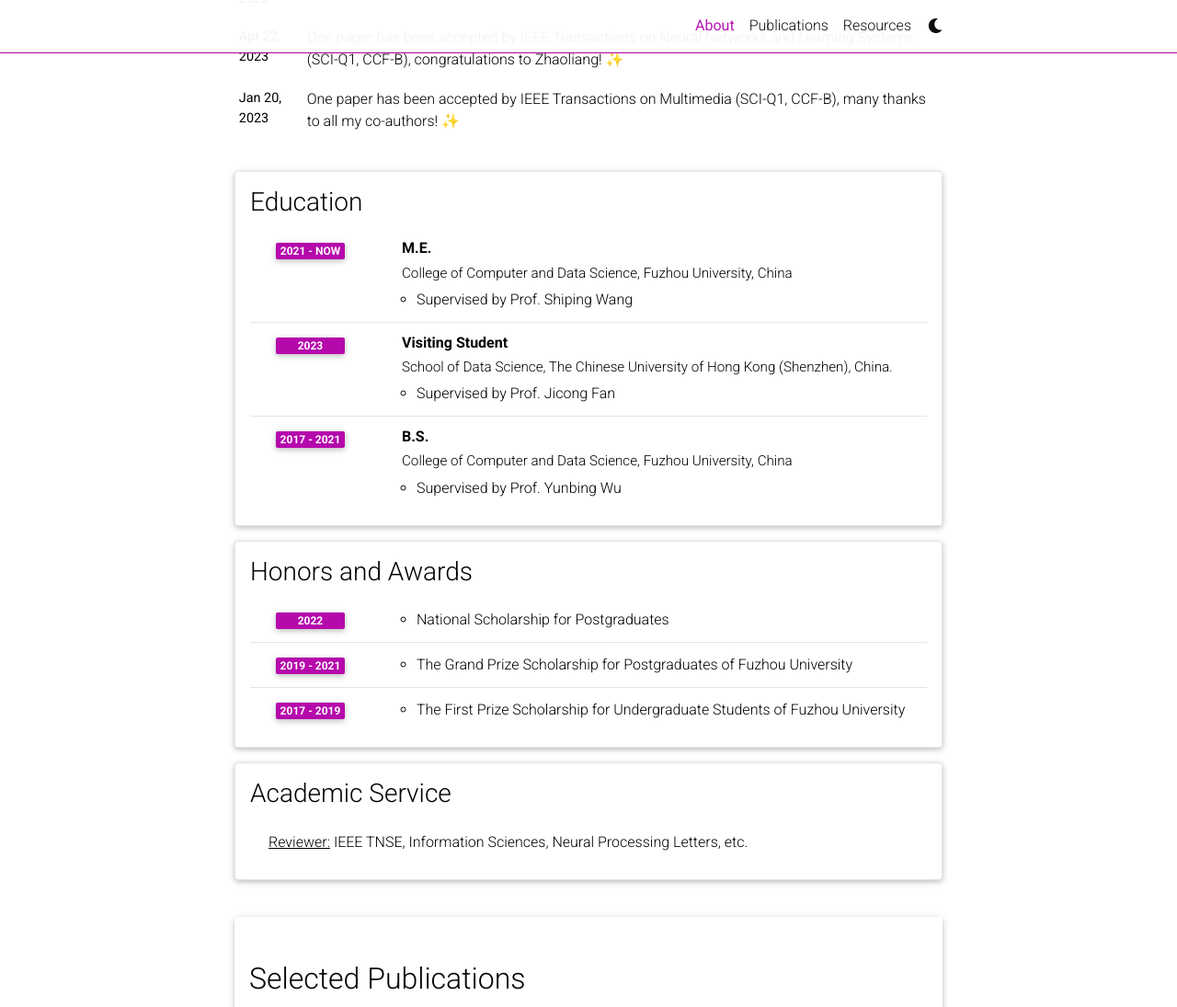
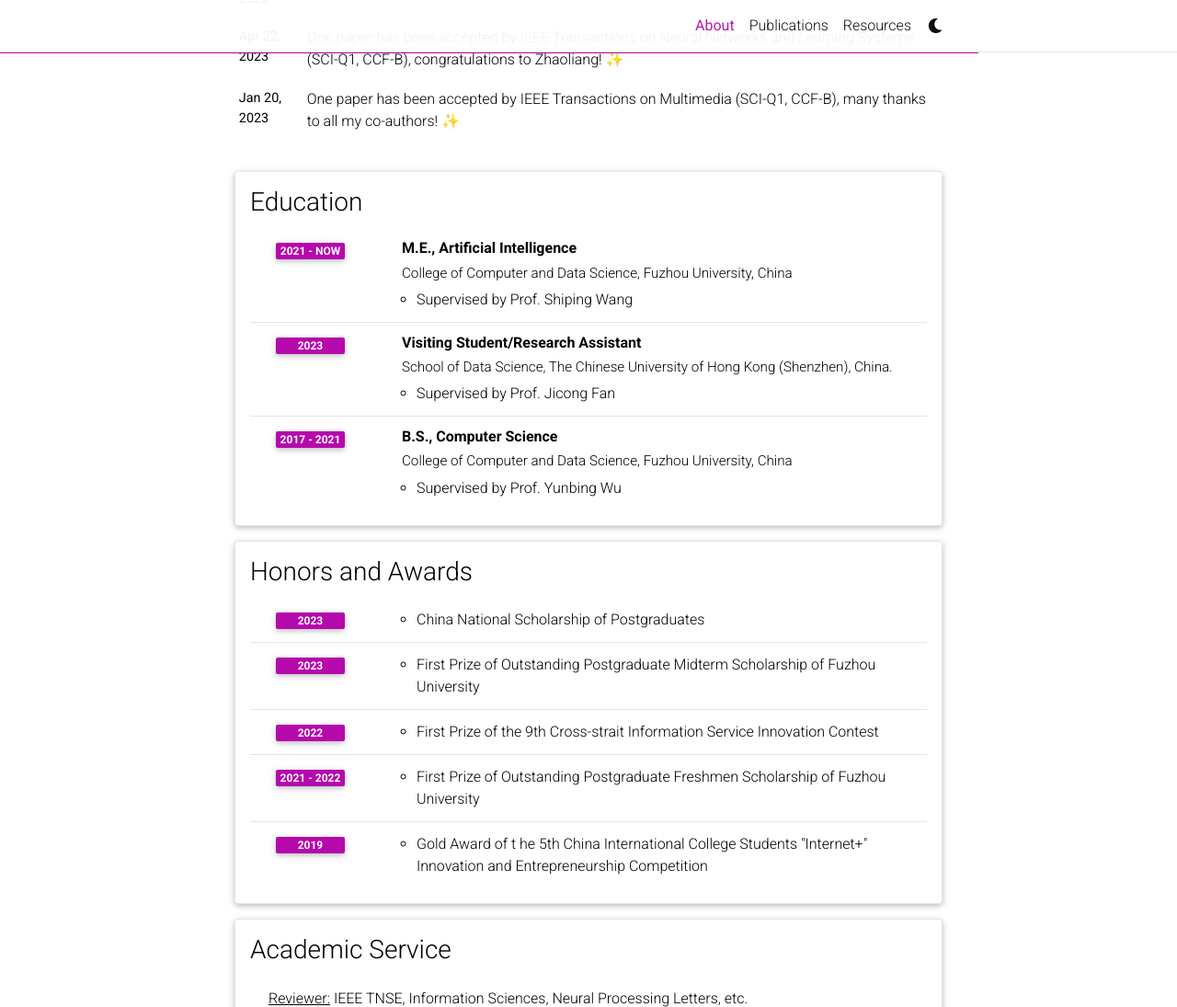
Before and after one commit to huangsuj/huangsuj.github.io, a Jekyll site: the page built from _pages/about.md, in a window 1280 px wide and 1400 px high, scrolled down 836 px, cut to the strip 0-1095 px from the top of the window. Shown: the whole strip at 92% size. Built offline with Jekyll 4.4.1, drawn with Linux system fonts in a browser that asks for light colours; full-size pictures stand in for the smaller copies a plugin makes; emoji names are drawn with the system emoji font; comment, search, counter and statistics services are not loaded; a style sheet for code colours, icons or effects is not loaded.

Commit message:
Update cvAbout.yml

```diff
--- a/_data/cvAbout.yml
+++ b/_data/cvAbout.yml
@@ -1,17 +1,17 @@
 - title: Education
   type: time_table
   contents:
-    - title: M.E.
+    - title: M.E., Artificial Intelligence
       institution: College of Computer and Data Science, Fuzhou University, China
       year: 2021 - now
       description:
         - Supervised by Prof. Shiping Wang
-    - title: Visiting Student
+    - title: Visiting Student/Research Assistant
       institution: School of Data Science, The Chinese University of Hong Kong (Shenzhen), China.
       year: 2023
       description:
         - Supervised by Prof. Jicong Fan
-    - title: B.S.
+    - title: B.S., Computer Science
       institution: College of Computer and Data Science, Fuzhou University, China
       year: 2017 - 2021
       description:
@@ -21,15 +21,21 @@
 - title: Honors and Awards
   type: time_table
   contents:
+    - year: 2023
+      items:
+        - China National Scholarship of Postgraduates
+    - year: 2023
+      items:
+        - First Prize of Outstanding Postgraduate Midterm Scholarship of Fuzhou University
     - year: 2022
       items:
-        - National Scholarship for Postgraduates
-    - year: 2019 - 2021
+        - First Prize of the 9th Cross-strait Information Service Innovation Contest
+    - year: 2021 - 2022
       items:
-        - The Grand Prize Scholarship for Postgraduates of Fuzhou University
-    - year: 2017 - 2019
+        - First Prize of Outstanding Postgraduate Freshmen Scholarship of Fuzhou University
+    - year: 2019
       items:
-        - The First Prize Scholarship for Undergraduate Students of Fuzhou University
+        - Gold Award of t he 5th China International College Students "Internet+" Innovation and Entrepreneurship Competition
 
 - title: Academic Service
   type: list
```
